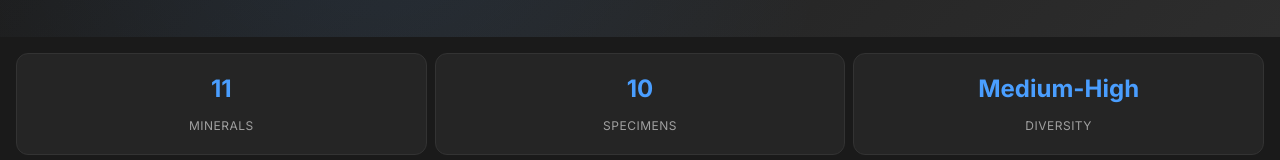
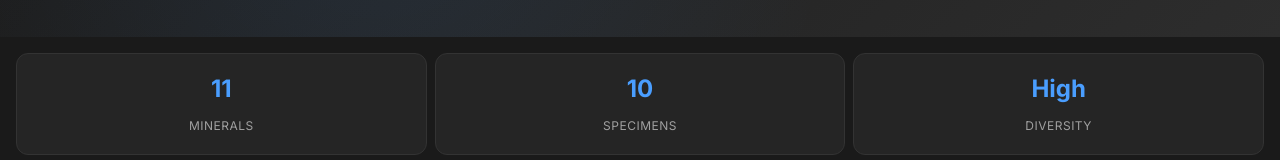
Before and after one commit to aaroncelestian/TGMS2026, a React (Vite) app: page / in a window 1280 px wide. Shown: the part 344-504 px from the top of the page. Built offline with nearby package versions, Linux system fonts and the light colour scheme.

Commit message:
rarity updates

```diff
--- a/src/data/astroneer.js
+++ b/src/data/astroneer.js
@@ -7,7 +7,7 @@ export const astroneerData = {
     releaseYear: 2016,
     totalMinerals: 15,
     totalSpecimens: 5,
-    diversityScore: "Medium",
+    diversityScore: "High",
     gameDescription: "Astroneer features 15 natural resources found across different planets, including Sphalerite, Malachite, Wolframite, Hematite, and the mysterious Astronium. Players mine these materials using terrain tools and process them through smelters and refineries to create base components, vehicles, and equipment for interplanetary exploration."
   },
   minerals: [
--- a/src/data/baldursgate.js
+++ b/src/data/baldursgate.js
@@ -7,7 +7,7 @@ export const baldursGateData = {
     releaseYear: 1998,
     totalMinerals: 2,
     totalSpecimens: 7,
-    diversityScore: "Medium",
+    diversityScore: "Low",
     gameDescription: "Baldur's Gate 3 features 2 primary ores used for specialized forging: Mithral and Adamantine. These legendary metals are found in the Underdark and can be used to craft powerful armor and weapons at the Adamantine Forge. The game also includes various gemstones as valuable treasure and spell components, following D&D 5th edition rules."
   },
   minerals: [
--- a/src/data/dwarffortress.js
+++ b/src/data/dwarffortress.js
@@ -7,7 +7,7 @@ export const dwarfFortressData = {
     releaseYear: 2006,
     totalMinerals: 200,
     totalSpecimens: 3,
-    diversityScore: "Medium-High",
+    diversityScore: "Exceptional",
     gameDescription: "Dwarf Fortress simulates over 200 different stones and ores, including approximately 40 economic ores and 150+ types of stone layers. This legendary game features the most realistic and detailed geology system in gaming, with minerals used for construction, metalworking, gem cutting, and trade. Each stone type has unique properties affecting fortress design and industry."
   },
   minerals: [
--- a/src/data/elitedangerous.js
+++ b/src/data/elitedangerous.js
@@ -7,7 +7,7 @@ export const eliteDangerousData = {
     releaseYear: 2014,
     totalMinerals: 33,
     totalSpecimens: 6,
-    diversityScore: "Medium",
+    diversityScore: "High",
     gameDescription: "Elite Dangerous features 33 distinct mineral commodities that can be mined from asteroids and planetary rings. Players use specialized mining equipment to extract valuable materials like Painite, Void Opals, and Low Temperature Diamonds. Mining is a core profession in the game's economy, with minerals used for trading, crafting, and engineering ship upgrades."
   },
   minerals: [
--- a/src/data/gta.js
+++ b/src/data/gta.js
@@ -7,7 +7,7 @@ export const gtaData = {
     releaseYear: 1997,
     totalMinerals: 0,
     totalSpecimens: 7,
-    diversityScore: "Low (D/R only)",
+    diversityScore: "Low",
     gameDescription: "Grand Theft Auto does not feature a mining or mineral-gathering system. Instead, diamonds and rubies appear as ultimate luxury items in heists and jewelry stores, representing wealth and high-stakes crime. These precious gems serve as narrative symbols of the criminal underworld's pursuit of fortune."
   },
   minerals: [
--- a/src/data/kingdomcome.js
+++ b/src/data/kingdomcome.js
@@ -7,7 +7,7 @@ export const kingdomComeData = {
     releaseYear: 2018,
     totalMinerals: 7,
     totalSpecimens: 4,
-    diversityScore: "Low-Medium",
+    diversityScore: "Medium",
     gameDescription: "Kingdom Come: Deliverance features approximately 7 realistic medieval materials including Iron, Copper, Silver, Gold, Charcoal, and Sulphur. These materials are used in historically accurate blacksmithing and alchemy systems. The game emphasizes period-appropriate gemstones and metals that would have been available in 15th century Bohemia."
   },
   minerals: [
--- a/src/data/minecraft.js
+++ b/src/data/minecraft.js
@@ -7,7 +7,7 @@ export const minecraftData = {
     releaseYear: 2011,
     totalMinerals: 11,
     totalSpecimens: 10,
-    diversityScore: "Medium-High",
+    diversityScore: "High",
     gameDescription: "In Minecraft, players mine 11 different ores and minerals including Coal, Iron, Copper, Gold, Redstone, Lapis Lazuli, Diamond, Emerald, Quartz, Nether Gold, and Ancient Debris. Mining is central to progression, with each mineral serving specific purposes from crafting tools and armor to enchanting and trading with villagers."
   },
   minerals: [
--- a/src/data/returntomoria.js
+++ b/src/data/returntomoria.js
@@ -7,7 +7,7 @@ export const returnToMoriaData = {
     releaseYear: 2023,
     totalMinerals: 20,
     totalSpecimens: 6,
-    diversityScore: "Medium",
+    diversityScore: "High",
     gameDescription: "The Lord of the Rings: Return to Moria features 20 different ores and gems ranging from common Iron and Tin to the legendary Mithril. As dwarves reclaiming Moria, players mine deep into the mountain to gather resources for crafting weapons, armor, and rebuilding the ancient dwarven kingdom. Mining is the core gameplay loop, faithful to Tolkien's lore."
   },
   minerals: [
--- a/src/data/thewitcher.js
+++ b/src/data/thewitcher.js
@@ -7,7 +7,7 @@ export const theWitcherData = {
     releaseYear: 2007,
     totalMinerals: 24,
     totalSpecimens: 6,
-    diversityScore: "Low-Medium",
+    diversityScore: "High",
     gameDescription: "The Witcher 3 features approximately 24 alchemy minerals including Phosphorus, Sulfur, Quicksilver, and Saltpeter. These materials are gathered from the environment and monster loot, used primarily in alchemy for crafting potions, oils, and bombs. The game also includes a unique pearl collection system with various rare pearls found in coastal areas."
   },
   minerals: [
--- a/src/data/zelda.js
+++ b/src/data/zelda.js
@@ -7,7 +7,7 @@ export const zeldaData = {
     releaseYear: 1986,
     totalMinerals: 9,
     totalSpecimens: 4,
-    diversityScore: "Medium",
+    diversityScore: "Low",
     gameDescription: "In The Legend of Zelda series, particularly Breath of the Wild and Tears of the Kingdom, players gather 9 different minerals including Amber, Opal, Topaz, Ruby, Sapphire, Diamond, and various ores. These materials are used for upgrading armor, selling to merchants, and crafting jewelry that provides special effects and resistances."
   },
   minerals: [
```
